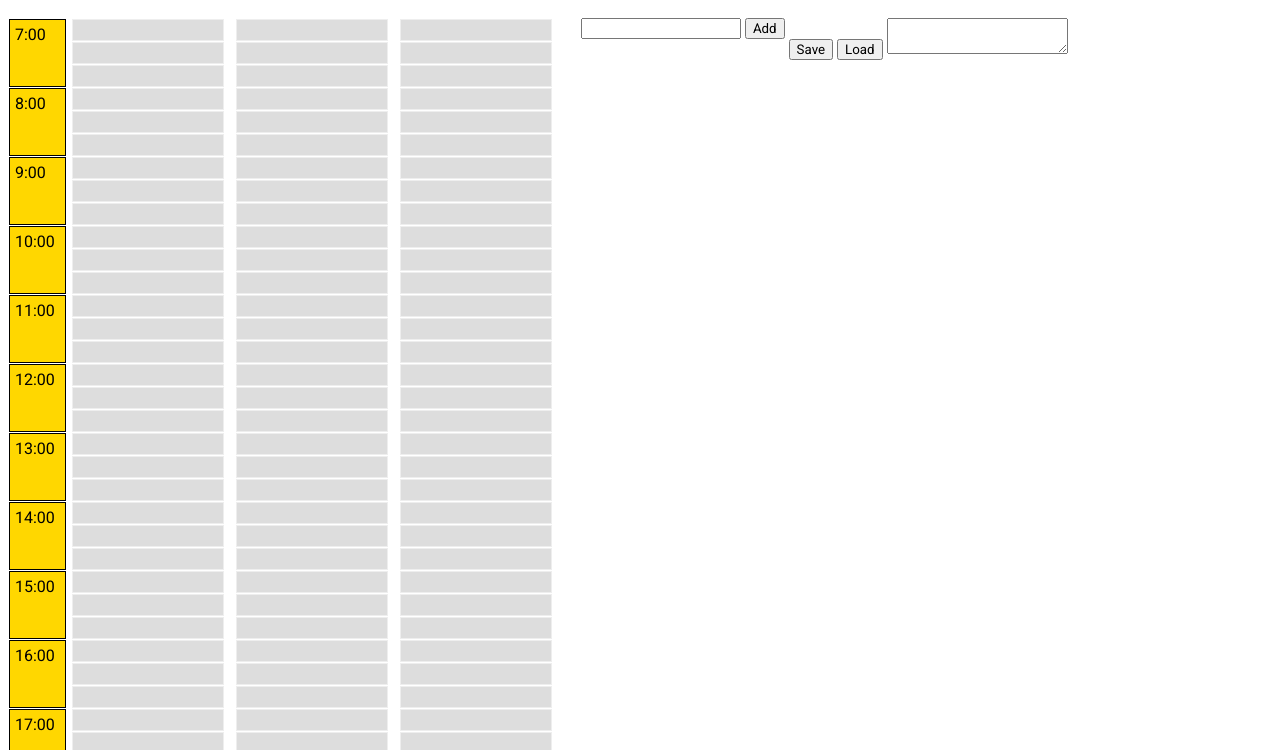
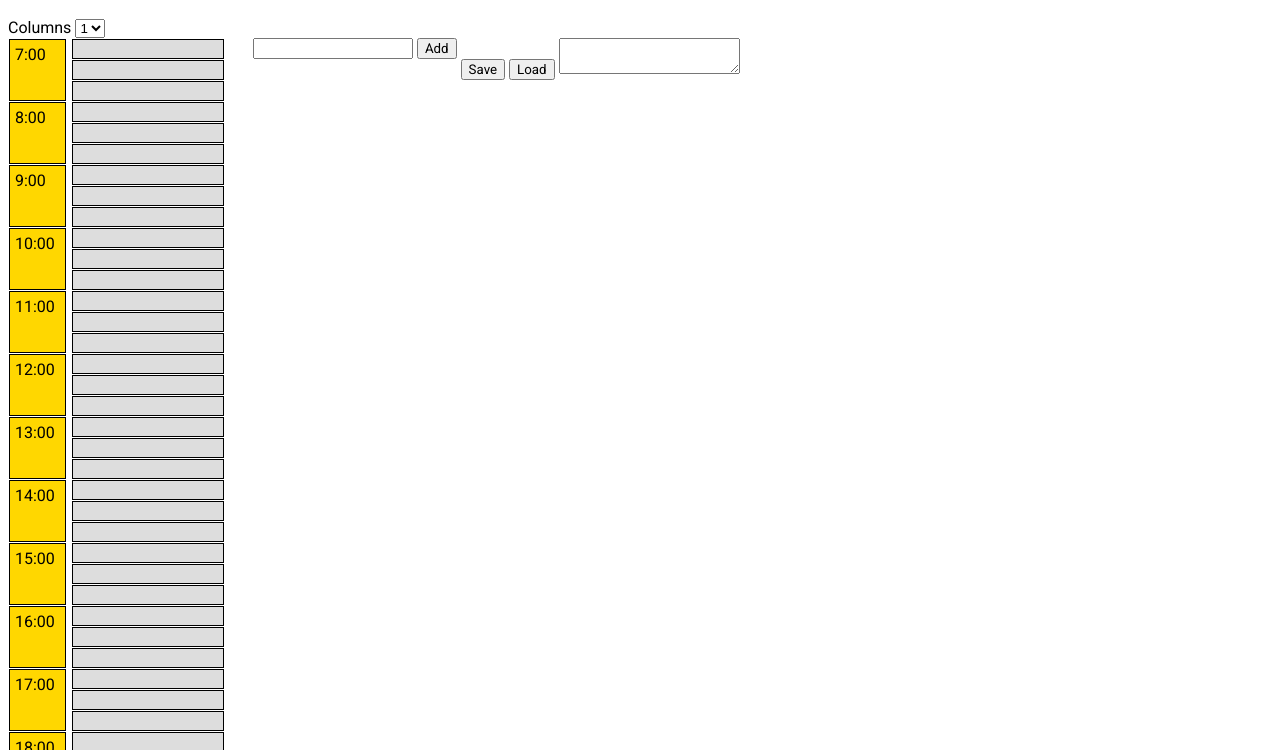
Before and after one commit to RobinLivesey/scheduler, a plain HTML site: page index.html in a window 1280 px wide. Shown: the part 49-799 px from the top of the page. Drawn offline with Linux system fonts and the light colour scheme.

Commit message:
Adding more controls for slot height and UI for changing column count -- Robin

```diff
--- a/css/styles.css
+++ b/css/styles.css
@@ -1,4 +1,4 @@
-h1, h2, h3, h4, h5, h6, p, span, div, input {
+h1, h2, h3, h4, h5, h6, p, span, div, input, label {
     font-family: 'Roboto';
 }
 
@@ -11,7 +11,7 @@ ul {
 
 li {
     list-style:none;
-    min-height:20px;
+    height:20px;
     margin:1px;
     border:solid black 1px;
     cursor:move;
@@ -100,7 +100,6 @@ div.section {
 }
 
 div.hour {
-    height:61px;
     width:50px;
     margin:1px;
     border:solid black 1px;
--- a/index.html
+++ b/index.html
@@ -2,7 +2,7 @@
 
 <html>
 <head>
-	<title>Scheduler</title>
+	<title>Scheduler (dev)</title>
     <meta charset="UTF-8">
     <link rel="icon" href="images/star.ico">
     <link rel="stylesheet" href="css/styles.css" type="text/css">
@@ -11,6 +11,16 @@
 </head>
 <body>
     <h1>Scheduler 2.0</h1>
+    <label>Columns</label>
+    <select id="column_count">
+		<option value="1" selected>1</option>
+		<option value="2">2</option>
+		<option value="3">3</option>
+		<option value="4">4</option>
+		<option value="5">5</option>
+		<option value="6">6</option>
+		<option value="7">7</option>
+    </select>
     <div class="main">
         <div id="hours" class="section"></div>
         <div class="section">
@@ -43,7 +53,12 @@
     </script>
 
     <script id="slot-template" type="text/x-handlebars-template">
-        <li class="{{cssClass}}" data-id="{{id}}" style="height:{{height}}px;background-color:{{color}}">
+        <li class="{{cssClass}}" data-id="{{id}}" style="
+			height:{{height}}px;
+			background-color:{{color}};
+			margin:{{margin}}px;
+			border:solid black {{border}}px;
+		">
             {{#unless empty}}
                 <span class="close"></span>
                 <label>{{name}}</label>
--- a/scripts/main.js
+++ b/scripts/main.js
@@ -2,20 +2,23 @@
 
 var scheduler = {
 
-    columns: 3,
+    columns: 1,
 
     hourStart: 7,
     hourEnd: 22,
 
-    slotHeight: 20,
+
+    slotsPerHour: 3,
+    slotHeight: 18,
     slotBorder: 1,
     slotMargin: 1,
 
     slots: {},
     types: {},
 
-    init: function() {
+    init: function(columns) {
         var that = this;
+        this.columns = columns;
 
         this.setHoursHTML();
         this.setColumnsHTML();
@@ -28,8 +31,9 @@ var scheduler = {
             }
         });
 
+        //Fill the columns with empty slots if none exist yet
         if (!Object.keys(this.slots).length) {
-            this.createEmptySlots((this.hourEnd - this.hourStart + 1) * 3);
+            this.createEmptySlots((this.hourEnd - this.hourStart + 1) * this.slotsPerHour);
         }
 
         this.setSlotsHTML();
@@ -62,8 +66,13 @@ var scheduler = {
             }
         });
 
-        //var code = '{"t":[[1,"Scheduler improvements","#90EE90",1],[2,"Math course","#8bc7ea",2],[3,"Advent of code","#f25c5c",3],[4,"Reading","#f6c442",4],[5,"Research","#f07bef",5]],"s":[[34,27,1,2,0],[36,28,3,2,0],[40,31,4,1,0],[55,25,5,2,0],[57,24,2,2,0],[60,21,4,1,0],[74,18,3,2,0],[81,14,1,3,0],[87,15,2,2,0],[89,20,1,2,0]]}';
-        //this.load(code);
+        //Change the number of columns
+        $('#column_count').off().on('click', function() {
+			that.slots = {};
+
+			var columns = $(this).val();
+			that.init(columns);
+		})
     },
 
     createSaveCode: function() {
@@ -145,7 +154,7 @@ var scheduler = {
         }
 
         //Re-init
-        this.init();
+        this.init(this.columns);
     },
 
     getNextTypeId: function() {
@@ -274,12 +283,14 @@ var scheduler = {
             slot.cssClass = 'empty';
         }
 
-        //Get slot height
+        //Get slot dimensions
         if (slot.size) {
             slot.height = (this.slotHeight * slot.size) + (this.slotMargin * (slot.size - 1)) + (this.slotBorder * 2 * (slot.size - 1));
         } else {
             slot.height = this.slotHeight;
         }
+        slot.border = this.slotBorder;
+        slot.margin = this.slotMargin;
 
         return slot;
     },
@@ -466,8 +477,12 @@ var scheduler = {
 
     setHoursHTML: function() {
         var html = '';
+
+        //slots(heights + borders + margins) - hours(padding + borders)
+        var height = (this.slotHeight * this.slotsPerHour) + (this.slotBorder * 2 * this.slotsPerHour) + (this.slotMargin * (this.slotsPerHour - 1)) - 5 - 2;
+
         for (var i = this.hourStart; i <= this.hourEnd; i++) {
-            html += '<div class="hour">' + i + ':00</div>';
+            html += '<div class="hour" style="height:' + height + 'px;margin:' + this.slotMargin + '">' + i + ':00</div>';
         }
         $('#hours').html(html);
     },
@@ -482,4 +497,6 @@ var scheduler = {
 
 };
 
-scheduler.init();
+var columns = $('#column_count').val();
+
+scheduler.init(columns);
```
